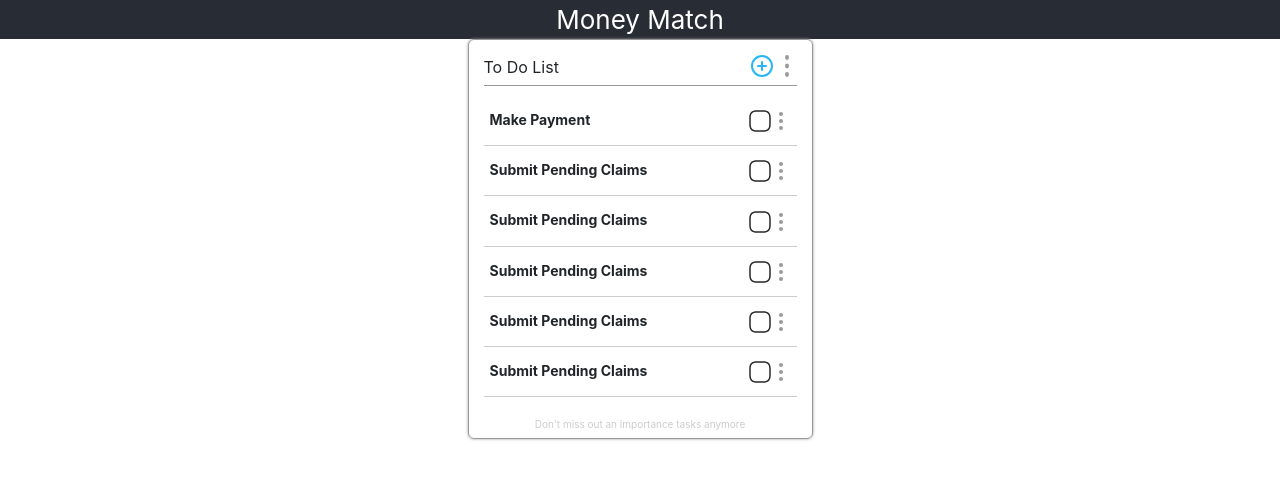
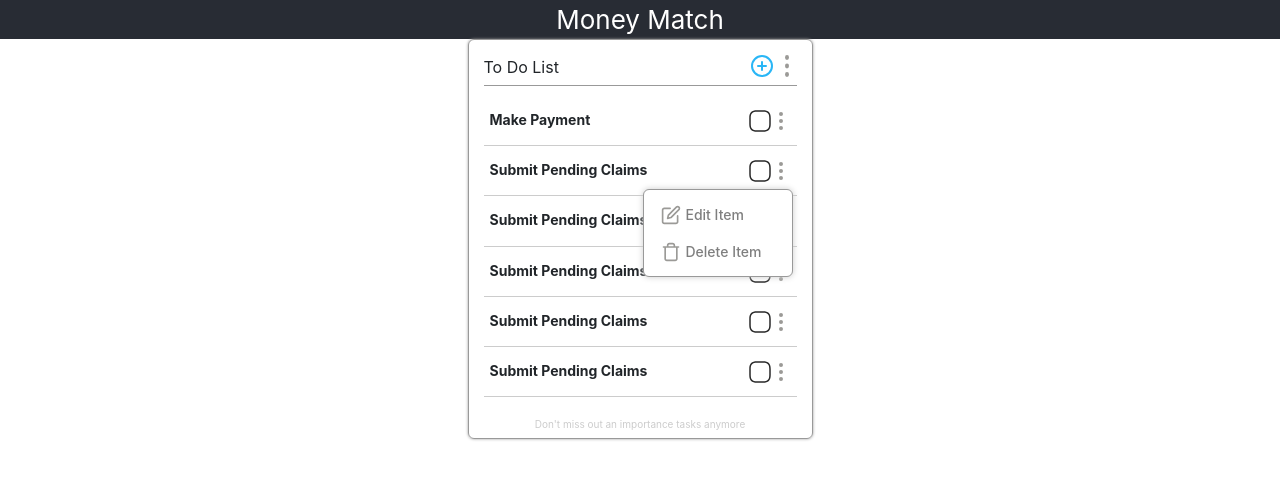
Before and after one commit to Irzu09/todolist, a React (Create React App) app: page / in a window 1280 px wide. Both pictures are taken after a click on the picture 780 px from the left and 171 px from the top of the page. Shown: the top 480 px of the page. Built offline with nearby package versions, Linux system fonts and the light colour scheme.

Commit message:
In progress Edit Function

```diff
--- a/src/App.css
+++ b/src/App.css
@@ -10,6 +10,10 @@
   justify-content: center;
   font-size: calc(10px + 2vmin);
   color: white;
+}
+
+.App div {
+  cursor: default;
 }
 
 .Box {
@@ -40,6 +44,7 @@
   position: absolute;
   right: 4px;
   top: 27px;
+  z-index: 1;
 }
 
 .MoreDropdown {
@@ -49,6 +54,67 @@
   color: #7f7f7f;
   font-weight: 450;
   padding: 14px 38px 14px 44px;
+}
+
+.ChildMoreDropdownContainer {
+  background-color: white;
+  border: solid 1px #999;
+  border-radius: 6px;
+  box-shadow: 0 0 6px #ccc;
+  width: 150px;
+  padding: 6px;
+  position: absolute;
+  right: -6px;
+  top: 30px;
+  z-index: 1;
+}
+
+.ChildMoreDropdown {
+  font-size: 14px;
+  color: #7f7f7f;
+  font-weight: 450;
+  padding: 8px 24px 8px 36px;
+  text-align: left;
+  border-radius: 6px;
+}
+
+#EditIcon {
+  background: url('./assets/edit.svg') no-repeat center left 11px;
+  background-size: 20px;
+}
+
+#DeleteIcon {
+  background: url('./assets/delete.svg') no-repeat center left 11px;
+  background-size: 20px;
+}
+
+#EditIcon:hover {
+  background-color: #f0f0f0;
+}
+
+#DeleteIcon:hover {
+  background-color: #f0f0f0;
+}
+
+.ButtonsEdit {
+  width: fit-content;
+  position: absolute;
+  right: 0;
+  top: 36px;
+}
+
+.EditDiv {
+  line-height: 1;
+  padding: 6px;
+  border: solid 1px #f4f4f4;
+  border-radius: 4px;
+  box-shadow: 0 2px 2px #e5e5e5;
+  background-color: #f8f8f8;
+}
+
+.EditDiv:hover,
+.EditDiv:focus {
+  background-color: #f0f0f0;
 }
 
 .Sect2 {
@@ -71,9 +137,23 @@
   border-radius: 4px;
 }
 
-.InputSearch:focus {
+.InputSearchEdit {
+  width: 100%;
+  padding: 4px 6px;
+  border: solid 1.5px #ccc;
+  font-size: 14px;
+  border-radius: 4px;
+}
+
+.InputSearch:focus,
+.InputSearchEdit {
   border-color: aqua;
   outline: none;
+}
+
+.EditSect {
+  width: 80%;
+  position: relative;
 }
 
 .Buttons {
@@ -106,3 +186,7 @@
   font-size: 10px;
   width: fit-content;
 }
+
+.Cursor-pointer {
+  cursor: pointer !important;
+}
--- a/src/App.js
+++ b/src/App.js
@@ -2,13 +2,11 @@ import './App.css';
 import MoreIcon from './assets/more.svg';
 import AddIcon from './assets/add.svg';
 import CheckboxIcon from './assets/checkbox.svg';
-import { useState } from 'react';
+import CheckIcon from './assets/check.svg';
+import UncheckIcon from './assets/uncheck.svg';
+import { useState, useEffect, useRef } from 'react';
 
-function App() {
-  const [add, setAdd] = useState(false);
-  const [more, setMore] = useState(false);
-
-  const list = [
+const listContent = [
   { id: 1, subject: 'Make Payment', status: false },
   { id: 2, subject: 'Submit Pending Claims', status: false },
   { id: 3, subject: 'Submit Pending Claims', status: false },
@@ -16,22 +14,48 @@ function App() {
   { id: 5, subject: 'Submit Pending Claims', status: false },
   { id: 6, subject: 'Submit Pending Claims', status: false },
 ];
+
+function App() {
+  const [list, setList] = useState(listContent);
+  const [add, setAdd] = useState(false);
+  const [more, setMore] = useState(false);
+  const [childMore, setChildMore] = useState(list.map(() => { return false }));
+  const [editList, setEditList] = useState(list.map(() => { return false }));
+
+  let refMore = useRef(null);
+  let refs = [useRef(), useRef(), useRef(), useRef(), useRef(), useRef()];
+
+  // useEffect(() => {
+  //   document.addEventListener("click", handleClickOutside, true)
+  //   document.removeEventListener("click", handleClickOutside, true)
+  // }, []);
+
+  const handleClickOutside = (e) => {
+    refs.filter((refs, index) => {
+      if (refs.current && !refs.current.contains(e.target)) {
+        const x = [...childMore];
+        x[index] = false;
+        setChildMore(x);
+      }
+    })
+    if (refMore && !refMore.current.contains(e.target)) setMore(false);
+  }
+
   return (
     <div className='App'>
       <header className='App-header'>
         Money Match
       </header>
-      <body>
       <div className='Box'>
         <div className='d-flex justify-content-between Sect1'>
           <div>To Do List</div>
           <div>
             <div className='d-flex flex-row'>
-                <div className='d-flex'>
-                  <img src={AddIcon} className='pr-2 ' alt='add icon' onClick={() => setAdd(!add)} />
+              <div className='d-flex Cursor-pointer'>
+                <img src={AddIcon} className='pr-2' alt='add icon' onClick={() => setAdd(!add)} />
               </div>
-                <div className='position-relative d-flex'>
-                  <img src={MoreIcon} className='pl-1 pr-2' alt='more icon' onClick={() => setMore(!more)} />
+              <div className='position-relative d-flex Cursor-pointer'>
+                <img src={MoreIcon} className='pl-1 pr-2' alt='more icon' ref={refMore} onClick={() => setMore(!more)} />
 
                 {more &&
                   <div className='MoreDropdownContainer'>
@@ -47,12 +71,67 @@ function App() {
         </div>
         <div className='Divider'></div>
         <div className='Sect2'>
-            {list.map((list) =>
+          {list.map((list, index) =>
             <div key={list.id} className='List d-flex flex-row justify-content-between'>
-                <div>{list.subject}</div>
-                <div>
-                  <img src={CheckboxIcon} className='mr-2' alt='checkbox icons' />
-                  <img src={MoreIcon} className='mr-1' alt='more icon' />
+              {editList[index] ?
+                <div className='EditSect'>
+                  <input className='InputSearchEdit' value={list.subject} autoFocus></input>
+                  <div className='ButtonsEdit'>
+                    <button className='EditDiv mr-2'
+                      onClick={(e) => {
+                        const x = [...editList];
+                        x[index] = false
+                        setEditList(x);
+
+                        // const y = [...list];
+                        // y[index].subject = e.target.value;
+                        // setList(y);
+
+                      }}
+                    ><img src={CheckIcon} /></button>
+                    <button className='EditDiv'
+                      onClick={() => {
+                        const x = [...editList];
+                        x[index] = false
+                        setEditList(x);
+                      }}
+                    ><img src={UncheckIcon} /></button>
+                  </div>
+                </div>
+                : <div>{list.subject}</div>
+              }
+
+              <div className='d-flex flex-row'>
+                <div className='Cursor-pointer'>
+                  <img src={CheckboxIcon} alt='checkbox icons' />
+                </div>
+                <div className='position-relative Cursor-pointer'>
+                  <img src={MoreIcon} className='pr-1 pl-2' alt='more icon' ref={refs[index]}
+                    onClick={() => {
+                      const x = [...childMore];
+                      x[index] = !childMore[index];
+                      setChildMore(x);
+                    }}
+                  />
+
+                  {childMore[index] &&
+                    <div className='ChildMoreDropdownContainer'>
+                      <div className='ChildMoreDropdown' id='EditIcon'
+                        onClick={() => {
+                          const x = [...editList];
+                          x[index] = !editList[index];
+                          setEditList(x);
+                        }}
+                      >
+                        Edit Item
+                      </div>
+                      <div className='ChildMoreDropdown' id='DeleteIcon'>
+                        Delete Item
+                      </div>
+                    </div>
+                  }
+
+                </div>
               </div>
             </div>
           )}
@@ -70,8 +149,7 @@ function App() {
 
         <div className='Footer'>Don't miss out an importance tasks anymore</div>
       </div>
-      </body>
-    </div>
+    </div >
   );
 }
 
```
Also changed, not shown: src/component/Section2.jsx (added, +112 -0 lines), public/manifest.json. Lines whose indentation alone changed are shown as unchanged.
